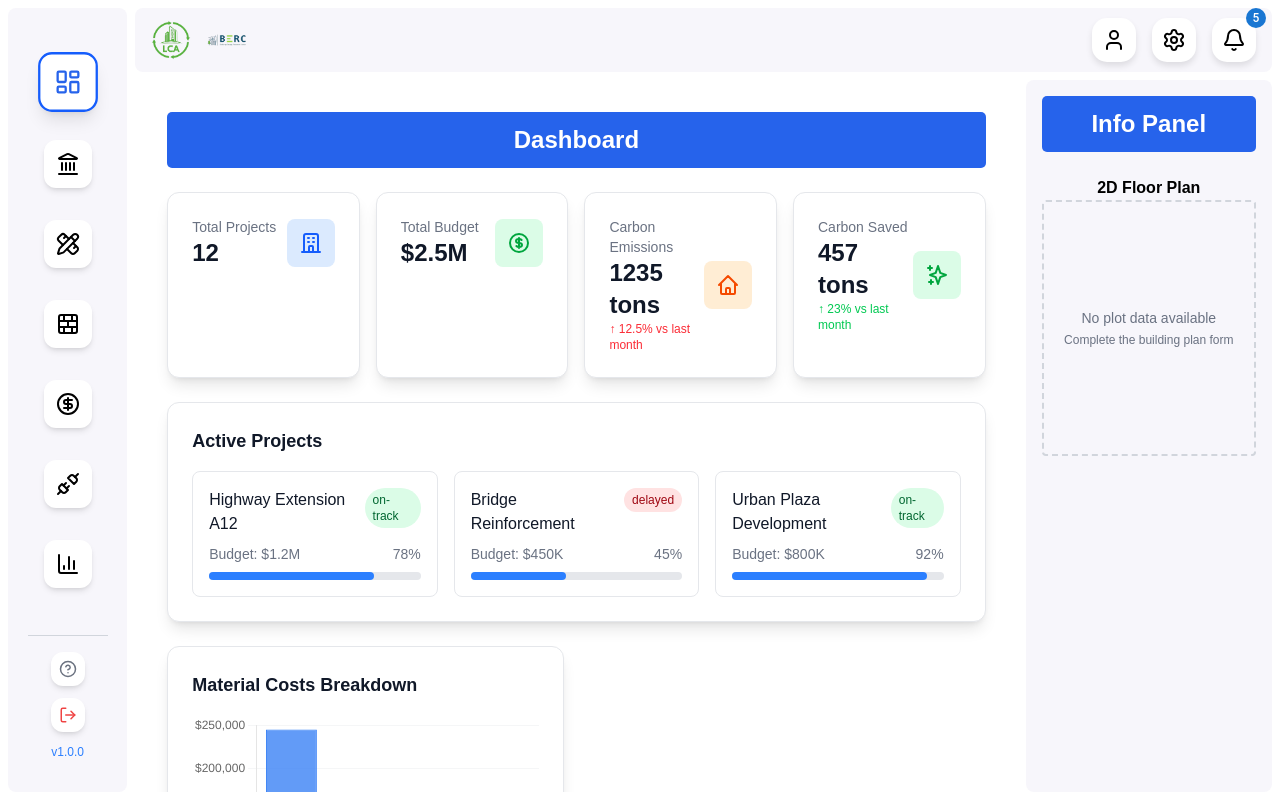
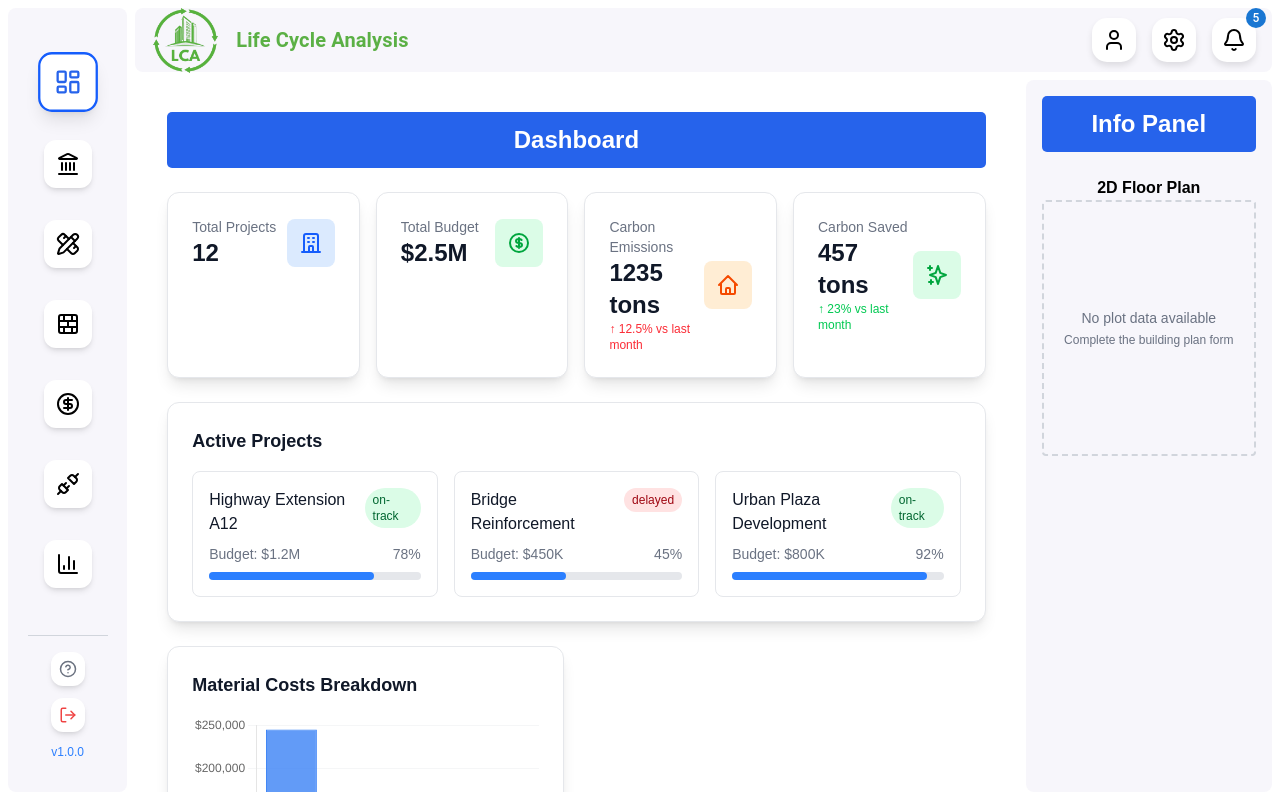
Before and after one commit to mianfarooqazam/life-cycle, a Next.js app: page / in a window 1280 px wide. Built offline with nearby package versions, Linux system fonts and the light colour scheme; a web font is replaced by a local one.

Commit message:
Header Ui Improved
logo Updated

```diff
--- a/src/app/components/header/Header.js
+++ b/src/app/components/header/Header.js
@@ -1,5 +1,5 @@
 import { User, Settings, Bell } from 'lucide-react';
-import { Badge, Box } from '@mui/material';
+import { Badge, Box, Typography } from '@mui/material';
 import Image from 'next/image';
 
 export default function Header() {
@@ -21,23 +21,16 @@ export default function Header() {
                 <Image
                     src="/lca-logo.png"
                     alt="LCA Logo"
-                    width={40}
-                    height={40}
+                    width={69}
+                    height={69}
                     style={{
                         objectFit: 'contain',
                         backgroundColor: 'transparent'
                     }}
                 />
-                <Image
-                    src="/berc-logo.png"
-                    alt="BERC Logo"
-                    width={40}
-                    height={40}
-                    style={{
-                        objectFit: 'contain',
-                        backgroundColor: 'transparent'
-                    }}
-                />
+                <Typography variant="h6" sx={{ fontWeight: "bold", color: '#5BB045' }}>
+                   Life Cycle Analysis
+                </Typography>
             </Box>
 
             {/* Icons on the right */}
```
Also changed, not shown: public/berc-logo.png (deleted).
